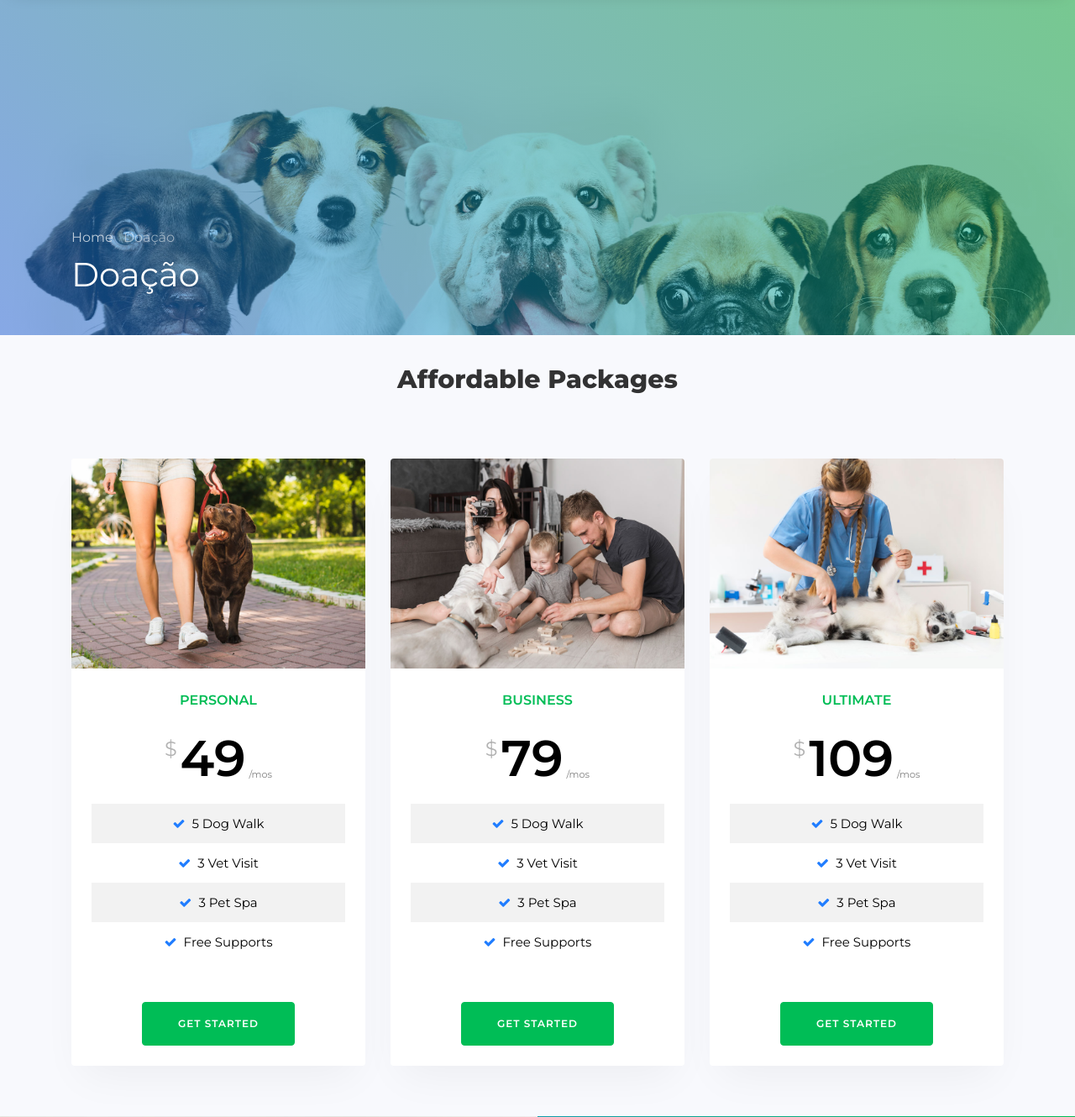
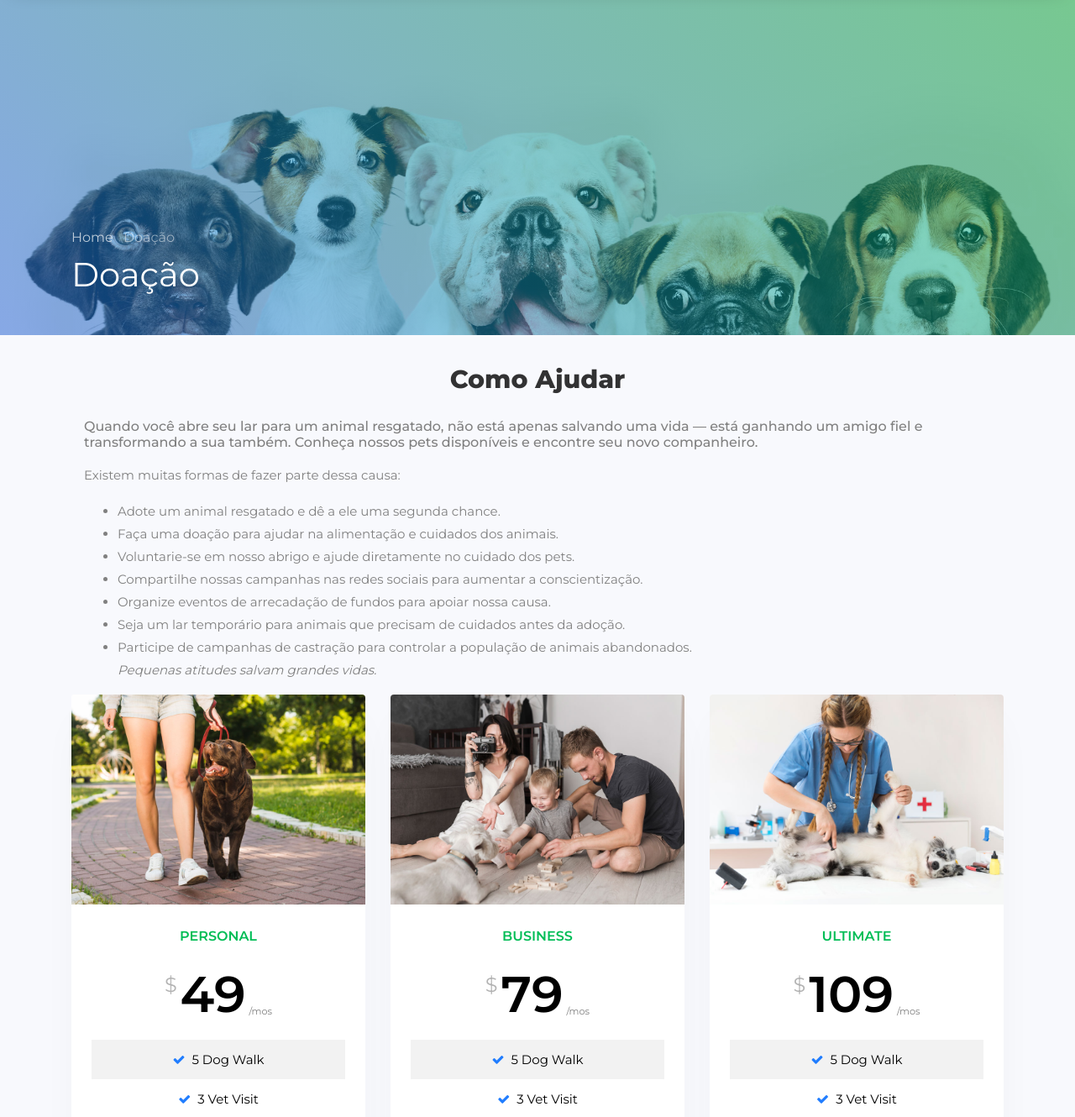
Before and after one commit to genildol/amparo, a PHP site: page /index.php?page=donation in a window 1280 px wide. Shown: the part 140-1470 px from the top of the page at 84% size. Run offline with PHP 8.4, Linux system fonts and the light colour scheme; some libraries are stand-ins or nearby versions; some web fonts are replaced.

Commit message:
add style files

```diff
--- a/pages/donation.php
+++ b/pages/donation.php
@@ -13,11 +13,30 @@
 
 		<section class="ftco-section bg-light">
 			<div class="container">
-    		<div class="row justify-content-center pb-5 mb-3">
+				<div class="row justify-content-center mb-0">
 					<div class="col-md-7 heading-section text-center ftco-animate">
-    				<h2>Affordable Packages</h2>
+						<h2>Como Ajudar</h2>
 					</div>
 				</div>
+				<div class="container mt-2">
+		<p class="lead text-justify">
+				<h6>Quando você abre seu lar para um animal resgatado, não está apenas salvando uma vida — está ganhando um amigo fiel e transformando a sua também. Conheça nossos pets disponíveis e encontre seu novo companheiro.</h6>
+				<!-- <code>.lead</code> e o alinhamento justificado com <code>.text-justify</code>. -->
+		</p>
+		<p class="text-justify">
+			Existem muitas formas de fazer parte dessa causa:
+		<ul>
+			<li>Adote um animal resgatado e dê a ele uma segunda chance.</li>
+			<li>Faça uma doação para ajudar na alimentação e cuidados dos animais.</li>
+			<li>Voluntarie-se em nosso abrigo e ajude diretamente no cuidado dos pets.</li>
+			<li>Compartilhe nossas campanhas nas redes sociais para aumentar a conscientização.</li>
+			<li>Organize eventos de arrecadação de fundos para apoiar nossa causa.</li>
+			<li>Seja um lar temporário para animais que precisam de cuidados antes da adoção.</li>
+			<li>Participe de campanhas de castração para controlar a população de animais abandonados.</li>
+			<i>Pequenas atitudes salvam grandes vidas.</i>
+		</ul>
+</div>
+
 				<div class="row">
 					<div class="col-md-4 ftco-animate">
 						<div class="block-7">
```
Lines whose indentation alone changed are shown as unchanged.
